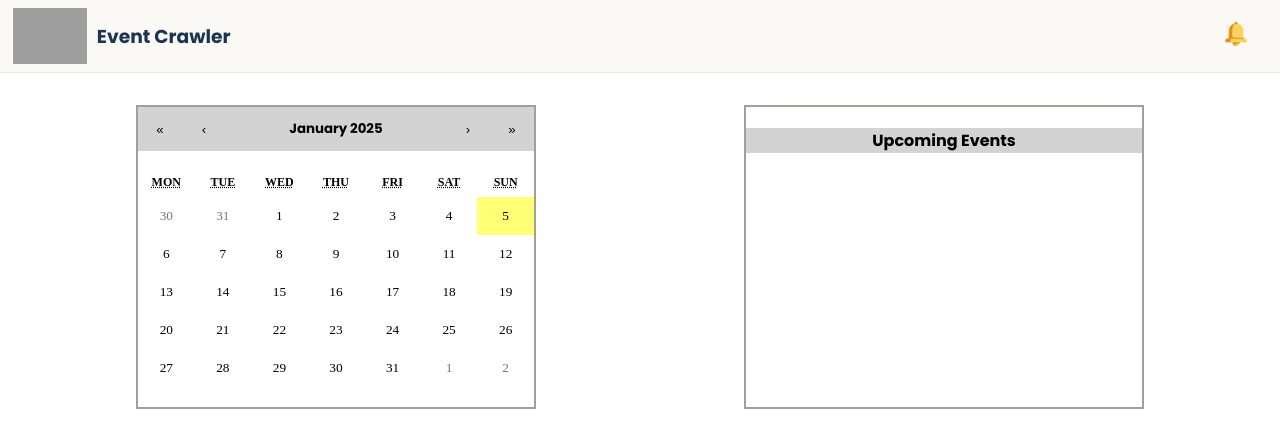
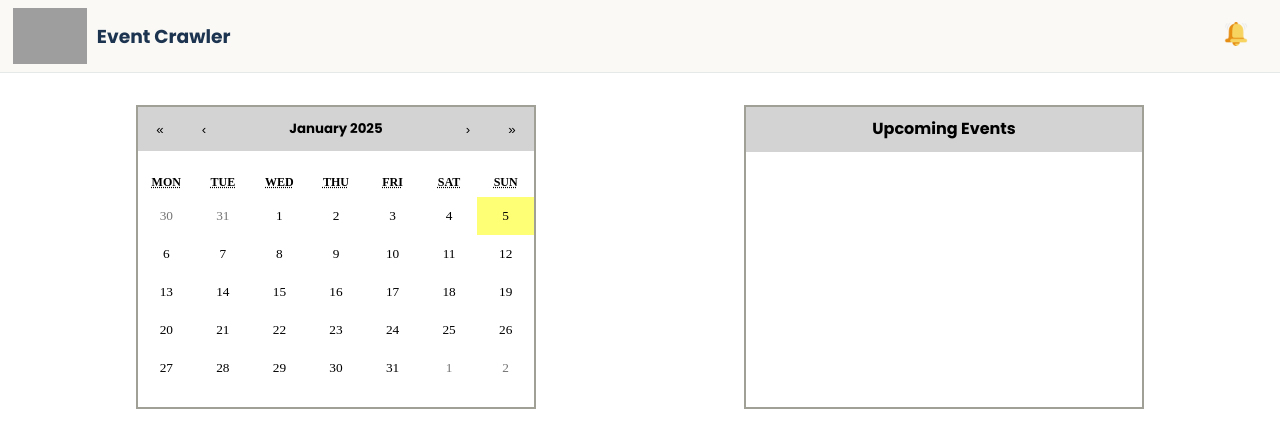
Before and after one commit to sophiayau/Event-Crawler, a React (Create React App) app in the folder frontend/: page / in a window 1280 px wide. Shown: the top 448 px of the page. Built offline with nearby package versions, Linux system fonts and the light colour scheme; grey boxes are pictures that could not be loaded.

Commit message:
Added some changes for sidepanel structure

```diff
--- a/frontend/src/components/styles/SidePanel.css
+++ b/frontend/src/components/styles/SidePanel.css
@@ -1,5 +1,4 @@
 .SidePanelContainer{
-
     width: 25em;
     background-color:white;
     border: 2px solid #a0a096;
@@ -9,13 +8,18 @@
     height: 19em;
     margin-bottom: 1em;
     box-sizing: border-box;
-    /* why is this not aligning with the calendar :/ */
+    padding-top: 0em;
+    display: flex;
+    flex-direction: column;
 }
 
 
 .event-title{
+    height: 15%;
     background-color: lightgray;
     text-align: center;
     font-family:'Poppins', serif;
     color: black;
+    line-height: 15%;
+
 }
```
